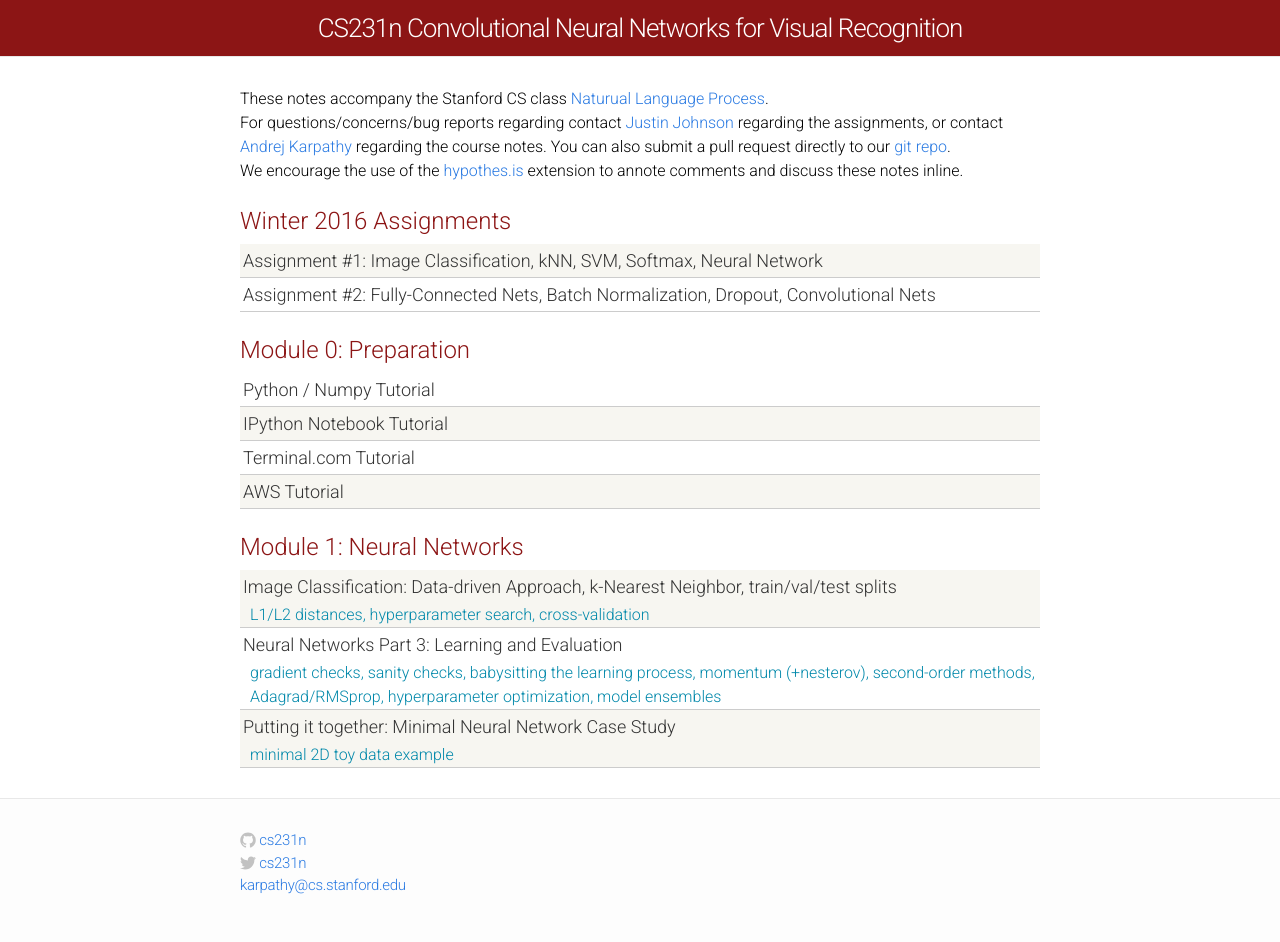
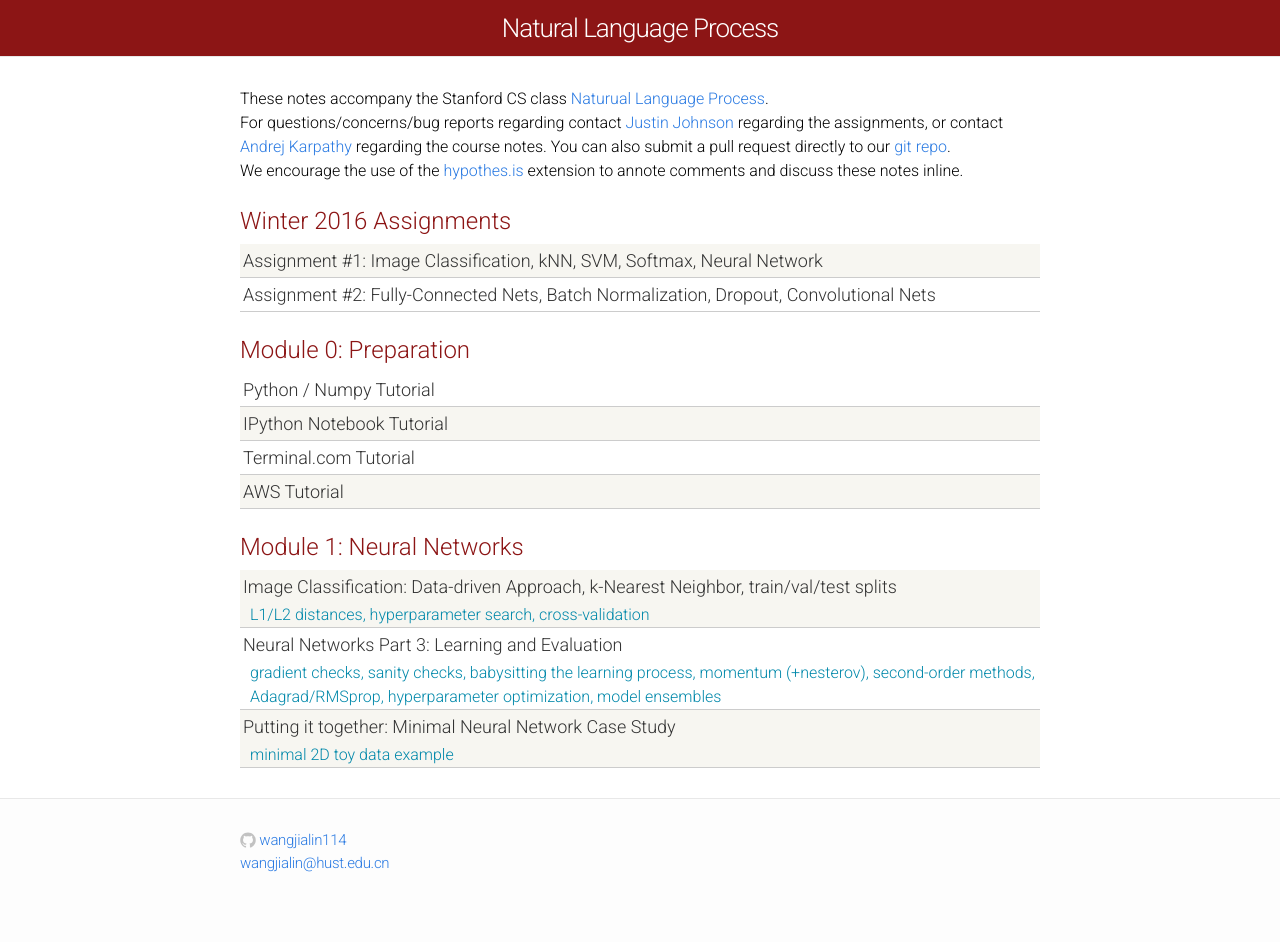
Before and after one commit to wangjialin114/nlp-tensorflow, a Jekyll site: the page built from index.html, in a window 1280 px wide. Built offline with Jekyll 4.4.1, drawn with Linux system fonts in a browser that asks for light colours; after the commit the page ends 919 px from its top, so only the background shows below that.

Commit message:
modify the config

```diff
--- a/_config.yml
+++ b/_config.yml
@@ -1,11 +1,11 @@
 # Site settings
-title: CS231n Convolutional Neural Networks for Visual Recognition
-email: karpathy@cs.stanford.edu
-description: "Course materials and notes for Stanford class CS231n: Convolutional Neural Networks for Visual Recognition."
+title: Natural Language Process
+email: wangjialin@hust.edu.cn
+description: "Projects about NLP "
 baseurl: "https://wangjialin114.github.io/nlp-tensorflow/"
 url: ""
-twitter_username: cs231n
-github_username:  cs231n
+twitter_username:
+github_username:  wangjialin114
 
 # Build settings
 markdown: kramdown
```
